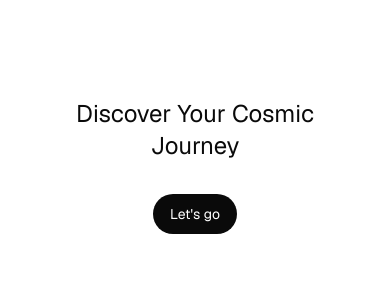
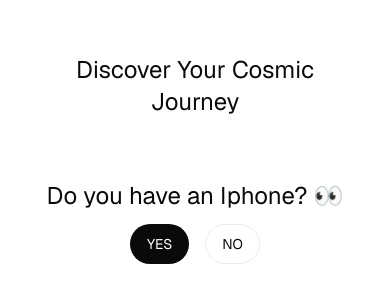
Before and after one commit to graphmatth/astro-funnel, a Next.js app: page / in a window 390 px wide. Shown: the part 232-534 px from the top of the page. Built offline with nearby package versions, Linux system fonts and the light colour scheme.

Commit message:
feat: add iphone verif check

```diff
--- a/src/app/page.jsx
+++ b/src/app/page.jsx
@@ -1,22 +1,23 @@
 import Link from "next/link";
+import { isIOS } from "react-device-detect";
 
 export default function Home() {
   return (
     <div className="grid grid-rows-[20px_1fr_20px] items-center justify-items-center min-h-dvh p-8 pb-20 gap-16 sm:p-20 font-[family-name:var(--font-geist-sans)]">
       <main className="flex flex-col gap-8 row-start-2 items-center sm:items-start text-center">
-        <h1 className="text-2xl md:text-6xl">Discover Your Cosmic Journey</h1>
-        {/* // TO DO – add this section only if the device is not on IOS  */}
-        {/* <section>
-          <h2>Do you have an Iphone?</h2>
+        <h1 className="text-2xl md:text-3xl">Discover Your Cosmic Journey</h1>
+        {!isIOS ? (
+        <section className="p-3.5 rounded-4xl">
+          <h2 className="text-2xl md:text-3xl mb-3 mt-4" >Do you have an Iphone? 👀</h2>
           <div className="flex gap-4 items-center flex-row justify-center">
             <Link
-              className="rounded-full border border-solid border-transparent transition-colors flex items-center justify-center bg-foreground text-background gap-2 hover:bg-[#383838] dark:hover:bg-[#ccc] text-sm sm:text-base h-10 sm:h-12 px-4 sm:px-5 sm:min-w-44"
-              href="onboarding/step1"
+              className="rounded-full border border-solid border-transparent transition-colors flex items-center justify-center bg-foreground text-background gap-2 hover:bg-[#383838] dark:hover:bg-[#ccc] text-sm sm:text-base h-10 px-4 sm:px-5 sm:min-w-44"
+              href="onboarding"
               >
               YES
             </Link>
             <a
-              className="rounded-full border border-solid border-black/[.08] dark:border-white/[.145] transition-colors flex items-center justify-center hover:bg-[#f2f2f2] dark:hover:bg-[#1a1a1a] hover:border-transparent text-sm sm:text-base h-10 sm:h-12 px-4 sm:px-5 sm:min-w-44"
+              className="rounded-full border border-solid border-black/[.08] dark:border-white/[.145] transition-colors flex items-center justify-center hover:bg-[#f2f2f2] dark:hover:bg-[#1a1a1a] hover:border-transparent h-10 text-sm sm:text-base  px-4 sm:px-5 sm:min-w-44"
               href="https://docs.google.com/forms/d/e/1FAIpQLSdCjLvk05TYaZm_GCiBbIlvQxcvqgTp_arMdwmDVTj-BT-PmQ/viewform?usp=dialog"
               target="_blank"
               rel="noopener noreferrer"
@@ -24,13 +25,15 @@
               NO
             </a>
           </div>
-        </section> */}
-        <Link
-              className="rounded-full border border-solid border-transparent transition-colors flex items-center justify-center bg-foreground text-background gap-2 hover:bg-[#383838] dark:hover:bg-[#ccc] text-sm sm:text-base h-10 sm:h-12 px-4 sm:px-5 sm:min-w-44"
-              href="onboarding"
-              >
-              Let&apos;s go
-        </Link>
+        </section>
+
+        ) : (<Link
+        className="rounded-full border border-solid border-transparent transition-colors flex items-center justify-center bg-foreground text-background gap-2 hover:bg-[#383838] dark:hover:bg-[#ccc] text-sm sm:text-base h-10 sm:h-12 px-4 sm:px-5 sm:min-w-44"
+        href="onboarding"
+        >
+        Let&apos;s go
+  </Link>)}
+
       </main>
     </div>
   );
```
